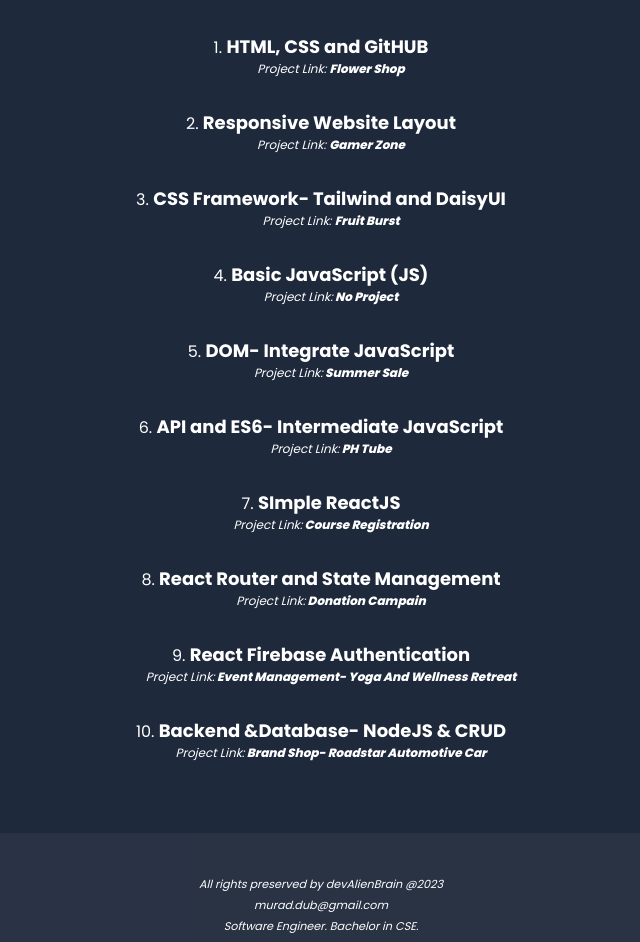
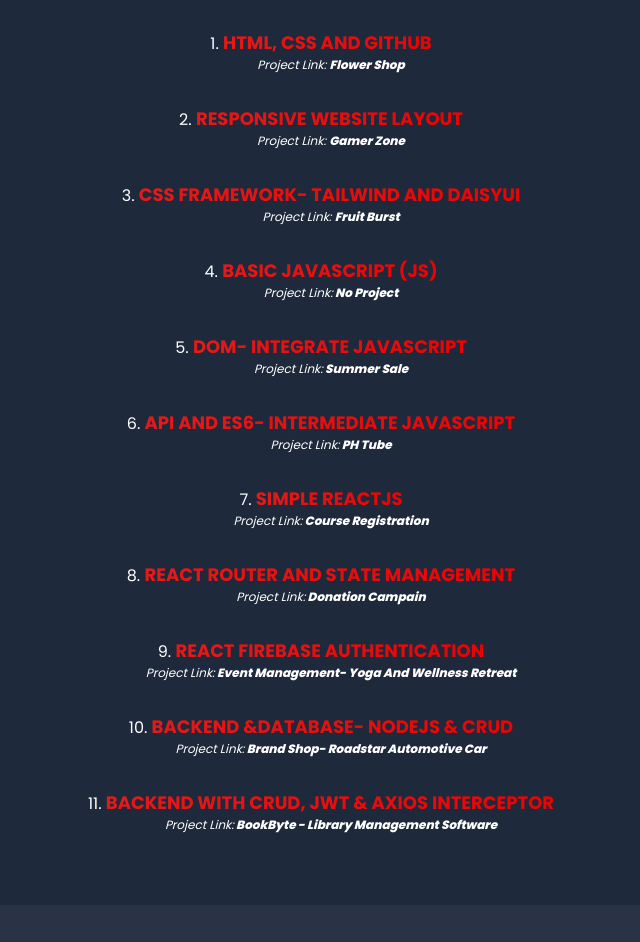
Before and after one commit to devalienbrain/web-dev-steps-to-learn, a plain HTML site: page index.html in a window 1280 px wide. Shown: the part 75-1017 px from the top of the page, without its empty margins (319-959 px from the left). Drawn offline with nearby package versions, Linux system fonts and the light colour scheme.

Commit message:
11: CRUD, JWT, And, AXIOS Added

```diff
--- a/index.html
+++ b/index.html
@@ -24,13 +24,22 @@
     body {
       font-family: 'Poppins', sans-serif;
     }
+
+    ul>li>span {
+      text-transform: uppercase;
+      background: linear-gradient(to right, #960a96 0%, #e41a1a 0%, #ea0303 100%);
+      -webkit-background-clip: text;
+      /* For WebKit/Blink browsers like Chrome and Safari */
+      background-clip: text;
+      color: transparent;
+    }
   </style>
 </head>
 
 <body>
-  <main class="text-center min-h-screen flex justify-center items-center bg-slate-800 text-white ">
+  <main class="text-center min-h-screen flex justify-center items-center bg-slate-800 text-white">
     <div class="container mx-auto py-5">
-      <h2 class="text-xl md:text-2xl lg:text-3xl font-semibold underline">Web Development Learning Steps
+      <h2 class="text-xl lg:text-2xl font-semibold text-lime-600 underline">Web Development Learning Steps
       </h2>
       <div class="my-9 block">
         <ul class="list-decimal list-inside">
@@ -74,12 +83,18 @@
               href="https://brand-shop-client-da3a8.web.app/">Project Link:<span class="font-black"> Brand Shop-
                 Roadstar Automotive Car </span></a></li>
 
+          <li class="py-4"><span class="text-base md:text-lg text-xl font-semibold md:font-bold">Backend With CRUD, JWT
+              &
+              AXIOS Interceptor</span><a target="_blank" class="text-xs italic ml-5 block"
+              href="https://library-management-crud-jwt.web.app/">Project Link:<span class="font-black"> BookByte -
+                Library Management Software </span></a></li>
+
         </ul>
       </div>
     </div>
   </main>
 
-  <footer class="bg-slate-800 opacity-95 text-white text-center text-sm py-10 italic">
+  <footer class="bg-slate-800 opacity-95 text-black text-center text-xs py-10 italic">
     <p><small>All rights preserved by devAlienBrain @2023</small></p>
     <p><small>murad.dub@gmail.com</small></p>
     <p><small>Software Engineer. Bachelor in CSE.</small></p>
```
